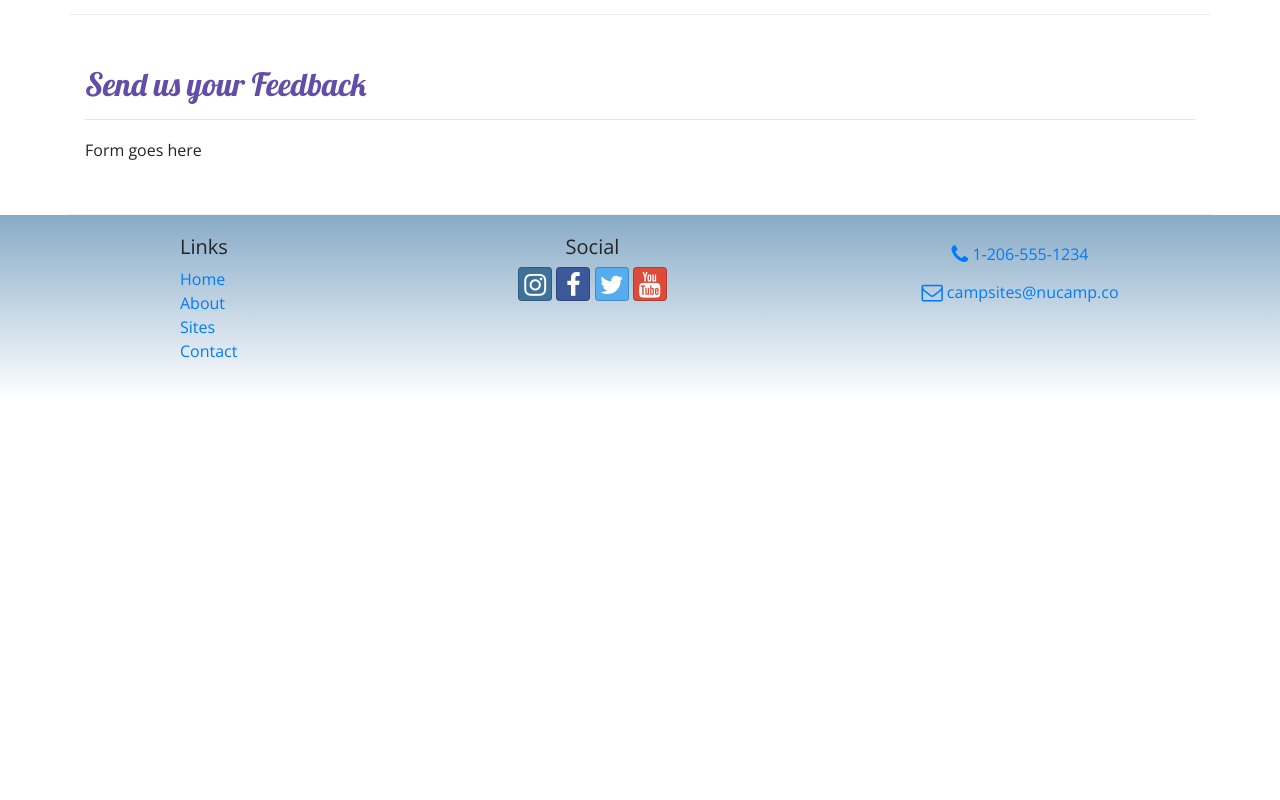
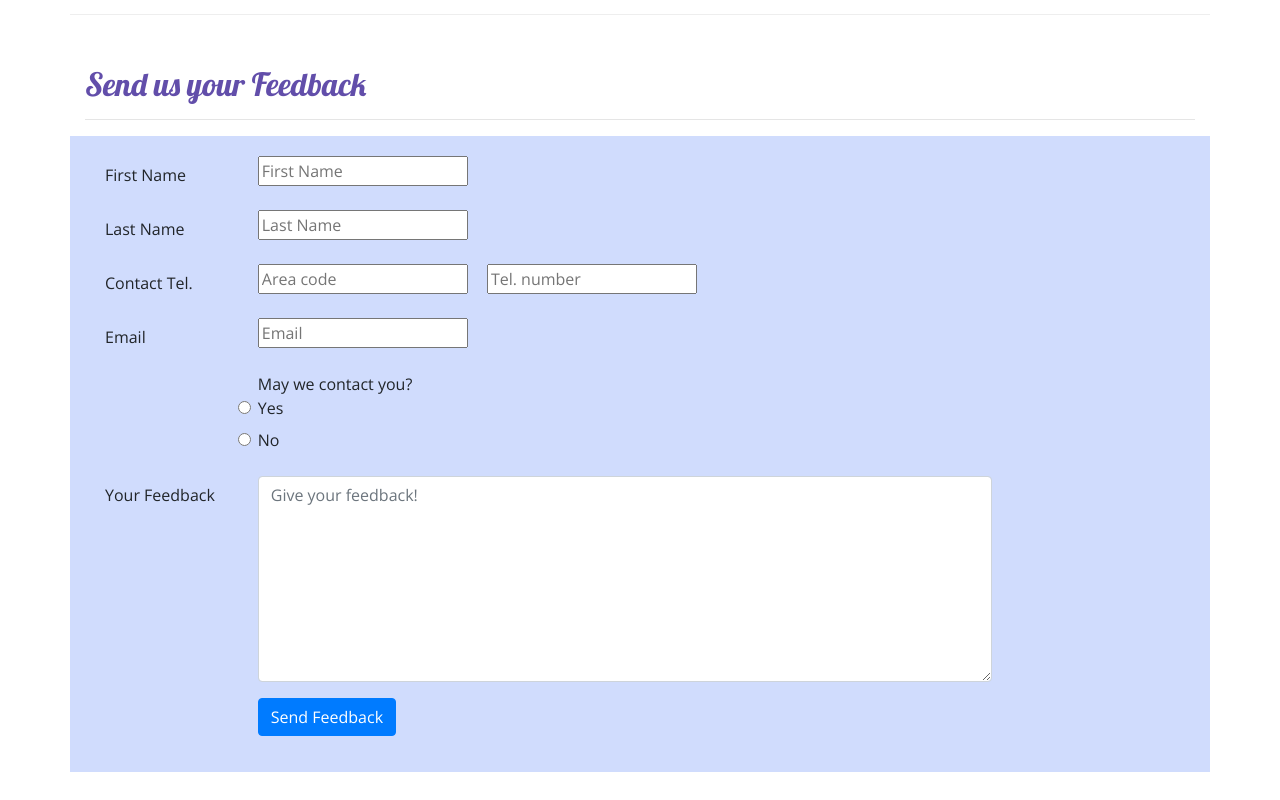
Before and after one commit to anniezh12/Bootstrap, a website: page contactus.html in a window 1280 px wide. Shown: the part 560-1360 px from the top of the page. Before the commit the page ends 959 px from the top, so only its background shows below. Drawn offline with nearby package versions, Linux system fonts and the light colour scheme.

Commit message:
adding form using form-group and other bootstrap classes

```diff
--- a/contactus.html
+++ b/contactus.html
@@ -79,11 +79,64 @@
                 <h2>Send us your Feedback</h2>
                 <hr>
             </div>
-            <div class="col-md-10">
-                Form goes here
+            <div class="form-background">
+               <div class="col-md-10">
+                    <form>
+                        <div class="form-group row">
+                            <label for="firstName" class="col-md-2 col-form-label">First Name</label>
+                            <div class="col-md-10">
+                                <input type="text" id="firstName" name="firstName" placeholder="First Name" />
+                            </div>
+                        </div>
+                        <div class="form-group row">
+                            <label for="lastName" class="col-md-2 col-form-label">Last Name</label>
+                            <div class="col-md-10">
+                                <input type="text" id="lastName" name="lastName" placeholder="Last Name" />
+                            </div>
+                        </div>
+                        <div class="form-group row">
+                            <label for="areaCode" class="col-md-2 col-form-label">Contact Tel.</label>
+                            <div class="col-5 col-md-3">
+                                <input type="tel" id="areaCode" name="areaCode" placeholder="Area code" />
+                            </div>
+                            <div class="col-7">
+                                <input type="tel" name="telNum" placeholder="Tel. number" />
+                            </div>
+                        </div>
+                        <div class="form-group row">
+                            <label for="email" class="col-md-2 col-form-label">Email</label>
+                            <div class="col-md-10">
+                                <input type="email"  id="email" name="email" placeholder="Email" />
+                            </div>
+                        </div>
+                        <div class="form-group row">
+                            <div class="col offset-md-2">
+                            May we contact you?
+                                <div clas="form-check form-check-inline">
+                                    <input type="radio" class="form-check-input" id="contactYes" name="contactRadios" value="yes" />
+                                    <label for="contactYes">Yes</label>
+                                </div>
+                                <div clas="form-check form-check-inline">
+                                    <input type="radio" class="form-check-input" id="contactNo" name="contactRadios" value="no" />
+                                    <label for="contactNo">No</label>
+                                </div>
+                            </div>
+                        </div>
+                        <div class="form-group row">
+                            <label class="col-md-2 col-form-label" for="feedback">Your Feedback</label>
+                            <div class="col-md-10">
+                                <textarea class="form-control" id="feedback" name="feedback" rows="8" placeholder="Give your feedback!"></textarea>
+                            </div>
+                        </div>
+                        <div class="form-group row">
+                            <div class="offset-md-2 col-md-10">
+                                <button type="submit" class="btn btn-primary">Send Feedback</button>
+                            </div>
+                        </div>
+                    </form>
+                </div>
             </div>
-       </div>
-
+        </div>
     </div>
 
     <footer>
--- a/styles.css
+++ b/styles.css
@@ -42,3 +42,9 @@ h1,h2,h3 {
     .navbar {
         background-color: rgb(120, 145, 216);
     }
+    .form-background {
+        width:100%;
+        background-color:rgb(208, 220, 253);
+        padding: 20px;
+        display:block;
+    }
```
Also changed, not shown: rules.txt (deleted, +0 -50 lines).
